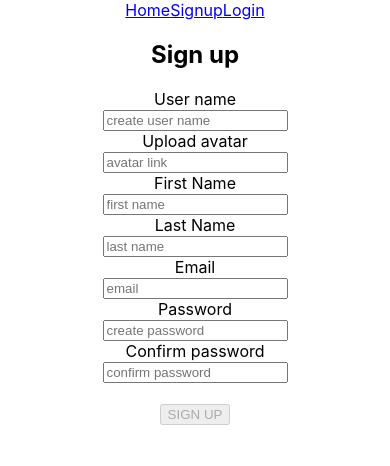
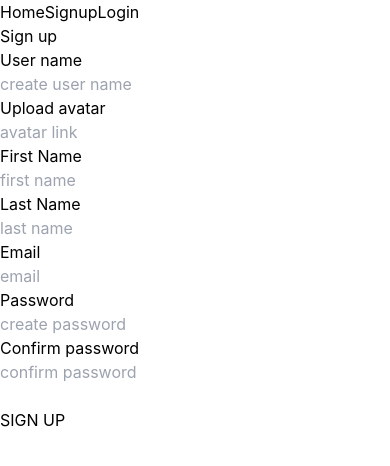
Before and after one commit to bannersamuelson/Life-After-General-Assembly, a React (Create React App) app in the folder lab/: page /signup in a window 390 px wide. Shown: the top 466 px of the page. Built offline with nearby package versions, Linux system fonts and the light colour scheme; no server answers.

Commit message:
installed tailwindcss

```diff
--- a/lab/package.json
+++ b/lab/package.json
@@ -36,5 +36,8 @@
       "last 1 firefox version",
       "last 1 safari version"
     ]
+  },
+  "devDependencies": {
+    "tailwindcss": "^3.0.18"
   }
 }
--- a/lab/src/App.css
+++ /dev/null
@@ -1,38 +0,0 @@
-.App {
-  text-align: center;
-}
-
-.App-logo {
-  height: 40vmin;
-  pointer-events: none;
-}
-
-@media (prefers-reduced-motion: no-preference) {
-  .App-logo {
-    animation: App-logo-spin infinite 20s linear;
-  }
-}
-
-.App-header {
-  background-color: #282c34;
-  min-height: 100vh;
-  display: flex;
-  flex-direction: column;
-  align-items: center;
-  justify-content: center;
-  font-size: calc(10px + 2vmin);
-  color: white;
-}
-
-.App-link {
-  color: #61dafb;
-}
-
-@keyframes App-logo-spin {
-  from {
-    transform: rotate(0deg);
-  }
-  to {
-    transform: rotate(360deg);
-  }
-}
--- a/lab/src/App.js
+++ b/lab/src/App.js
@@ -1,4 +1,3 @@
-import './App.css';
 import { Routes, Route } from 'react-router-dom';
 import Test from "./test/test.js";
 import SignUp from "./screen/SignUp/SignUp.jsx"
--- a/lab/src/index.css
+++ b/lab/src/index.css
@@ -1,3 +1,7 @@
+@tailwind base;
+@tailwind components;
+@tailwind utilities;
+
 body {
   margin: 0;
   font-family: -apple-system, BlinkMacSystemFont, 'Segoe UI', 'Roboto', 'Oxygen',
--- a/lab/src/screen/Login/Login.jsx
+++ b/lab/src/screen/Login/Login.jsx
@@ -2,7 +2,6 @@ import React from 'react';
 import { useState } from "react";
 import {useNavigate} from "react-router-dom";
 import {loginUser} from "../../services/apiconfig";
-import classes from "./Login.module.css"
 // import Layout from "../../components/Layout/Layout"
 
 export default function Login() {
@@ -46,22 +45,22 @@ const handleError = ()=>{
 }
 
   return (
-      <div className={classes.container}>
-        <form className={classes.loginForm}
+        <form className="w-full max-w-lg"
         onSubmit={handleSubmit}>
-          <h2 className={classes.title}>Login to your account</h2>
-          <label className={classes.label}>E-mail</label>
+          <h2 className="flex items-center">Login to your account</h2>
+      <div className="flex items-center border-b border-teal-500 py-2">
+          <label >E-mail</label>
           <br/>
-          <input className={classes.loginInput}
+          <input
             type="text"
             placeholder="type your email"
             id="email"
             value={user.email}
             onChange={handleInput}/>
           <br />
-          <label className={classes.label}>Password</label>
+          <label>Password</label>
           <br/>
-          <input className={classes.loginInput}
+          <input
             type="text"
             placeholder="type your password"
             id="password"
@@ -70,9 +69,9 @@ const handleError = ()=>{
           <br />
           {handleError}
           <br/>
-          <button className={classes.submit} disabled={handleError}>Submit</button>
+          <button className="flex-shrink-0 bg-teal-500 hover:bg-teal-700 border-teal-500 hover:border-teal-700 text-sm border-4 text-white py-1 px-2 rounded" disabled={handleError}>Submit</button>
+      </div>
         </form>
-      </div>
 
   );
 }
--- a/lab/src/screen/SignUp/SignUp.jsx
+++ b/lab/src/screen/SignUp/SignUp.jsx
@@ -2,7 +2,7 @@ import React, { useEffect, useState } from "react";
 import { useNavigate } from "react-router-dom";
 import { createUser, signUp } from "../../services/apiconfig";
 // import Layout from "../../components/Layout/Layout";
-import classes from "./SignUp.module.css";
+
 
 export default function SignUp(props) {
   const [newUser, setNewUser] = useState({
@@ -56,14 +56,14 @@ export default function SignUp(props) {
   };
 // console.log(props);
   return (
-      <div className={classes.container}>
-        <form className={classes.signupForm} onSubmit={handleSubmit}>
-          <h2 className={classes.title}>Sign up</h2>
-          <h3 className={classes.message}>{validationMessage}</h3>
-          <label className={classes.label}>User name</label>
+      <div>
+        <form onSubmit={handleSubmit}>
+          <h2>Sign up</h2>
+          <h3>{validationMessage}</h3>
+          <label>User name</label>
           <br />
           <input
-            className={classes.signupInput}
+
             type="text"
             placeholder="create user name"
             id="userName"
@@ -71,10 +71,10 @@ export default function SignUp(props) {
             onChange={handleInput}
           />
           <br />
-          <label className={classes.label}>Upload avatar</label>
+          <label>Upload avatar</label>
           <br />
           <input
-            className={classes.signupInput}
+
             type="text"
             placeholder="avatar link"
             id="avatar"
@@ -82,10 +82,10 @@ export default function SignUp(props) {
             onChange={handleInput}
           />
           <br />
-          <label className={classes.label}>First Name</label>
+          <label>First Name</label>
           <br />
           <input
-            className={classes.signupInput}
+
             type="text"
             placeholder="first name"
             id="firstName"
@@ -93,10 +93,10 @@ export default function SignUp(props) {
             onChange={handleInput}
           />
           <br />
-          <label className={classes.label}>Last Name</label>
+          <label>Last Name</label>
           <br />
           <input
-            className={classes.signupInput}
+
             type="text"
             placeholder="last name"
             id="lastName"
@@ -104,10 +104,9 @@ export default function SignUp(props) {
             onChange={handleInput}
           />
           <br />
-          <label className={classes.label}>Email</label>
+          <label>Email</label>
           <br />
           <input
-            className={classes.signupInput}
             type="text"
             placeholder="email"
             id="email"
@@ -115,10 +114,9 @@ export default function SignUp(props) {
             onChange={handleInput}
           />
           <br />
-          <label className={classes.label}>Password</label>
+          <label>Password</label>
           <br />
           <input
-            className={classes.signupInput}
             type="text"
             placeholder="create password"
             id="password"
@@ -126,10 +124,9 @@ export default function SignUp(props) {
             onChange={handleInput}
           />
           <br />
-          <label className={classes.label}>Confirm password</label>
+          <label>Confirm password</label>
           <br />
           <input
-            className={classes.signupInput}
             type="text"
             placeholder="confirm password"
             id="confirmPassword"
@@ -138,7 +135,7 @@ export default function SignUp(props) {
           />
           <br />
           <br />
-          <button className={classes.submit} disabled={!valid}>
+          <button disabled={!valid}>
             SIGN UP
           </button>
         </form>
--- a/lab/src/screen/SignUp/SignUp.module.css
+++ /dev/null
@@ -1,55 +0,0 @@
-/* @import url(""); */
-.container {
-
-}
-.title,
-.label {
-
-}
-.message {
-
-}
-
-.label {
-
-}
-.signupForm {
-
-}
-.signupInput {
-
-}
-::placeholder {
-
-}
-.submit {
-
-}
-@media only screen and (max-width: 900px) {
-  .container {
-
-  }
-  .signupForm {
-
-  }
-  .signupInput {
-
-  }
-  .submit {
-
-  }
-}
-@media only screen and (max-width: 600px) {
-  .container {
-
-  }
-  .signupForm {
-
-  }
-  .signupInput {
-
-  }
-  .submit {
-
-  }
-}
--- /dev/null
+++ b/lab/tailwind.config.js
@@ -0,0 +1,9 @@
+module.exports = {
+  content: [
+    "./src/**/*.{js,jsx,ts,tsx}"
+  ],
+  theme: {
+    extend: {},
+  },
+  plugins: [],
+}
```
Also changed, not shown: lab/src/test/test.js (+1 -0 lines), lab/src/screen/HomePage/HomePage.module.css (deleted), lab/src/screen/Login/Login.module.css (deleted), 2 other files (tests, documents, lock files or other folders).
